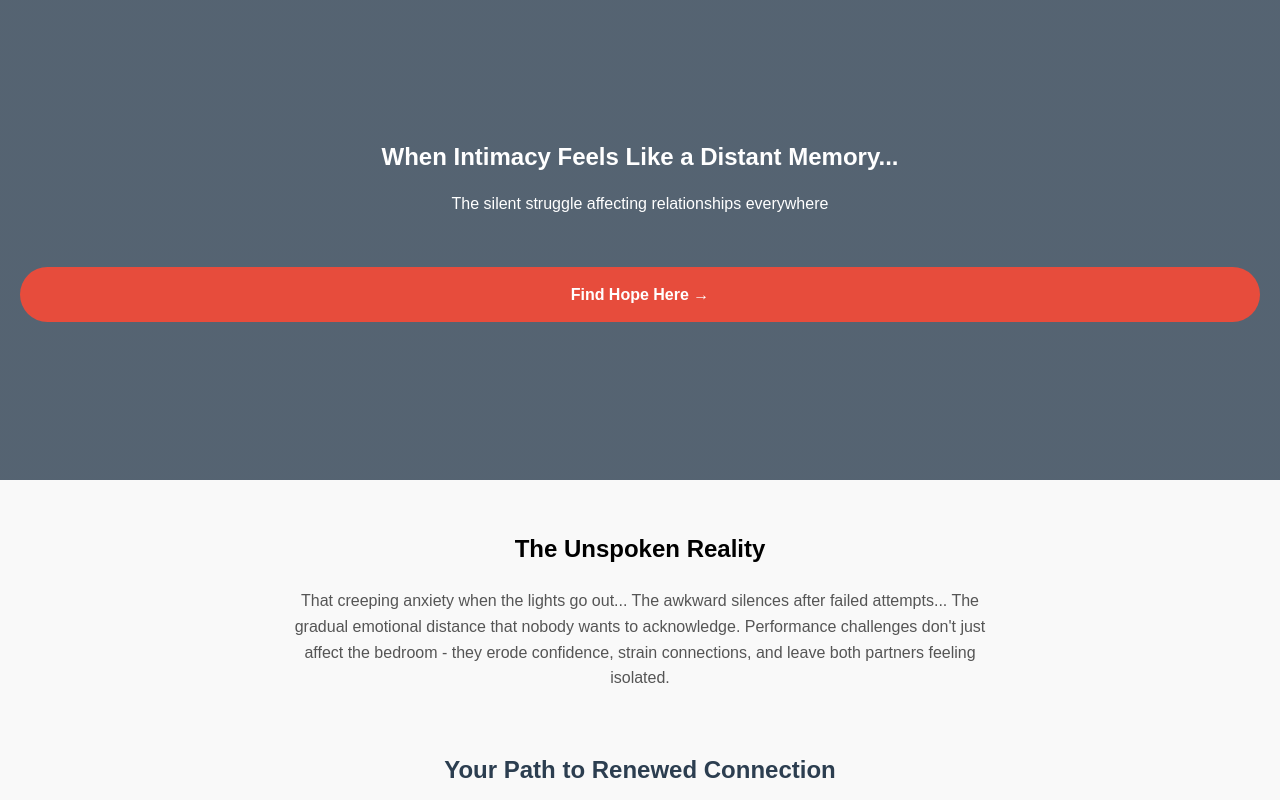
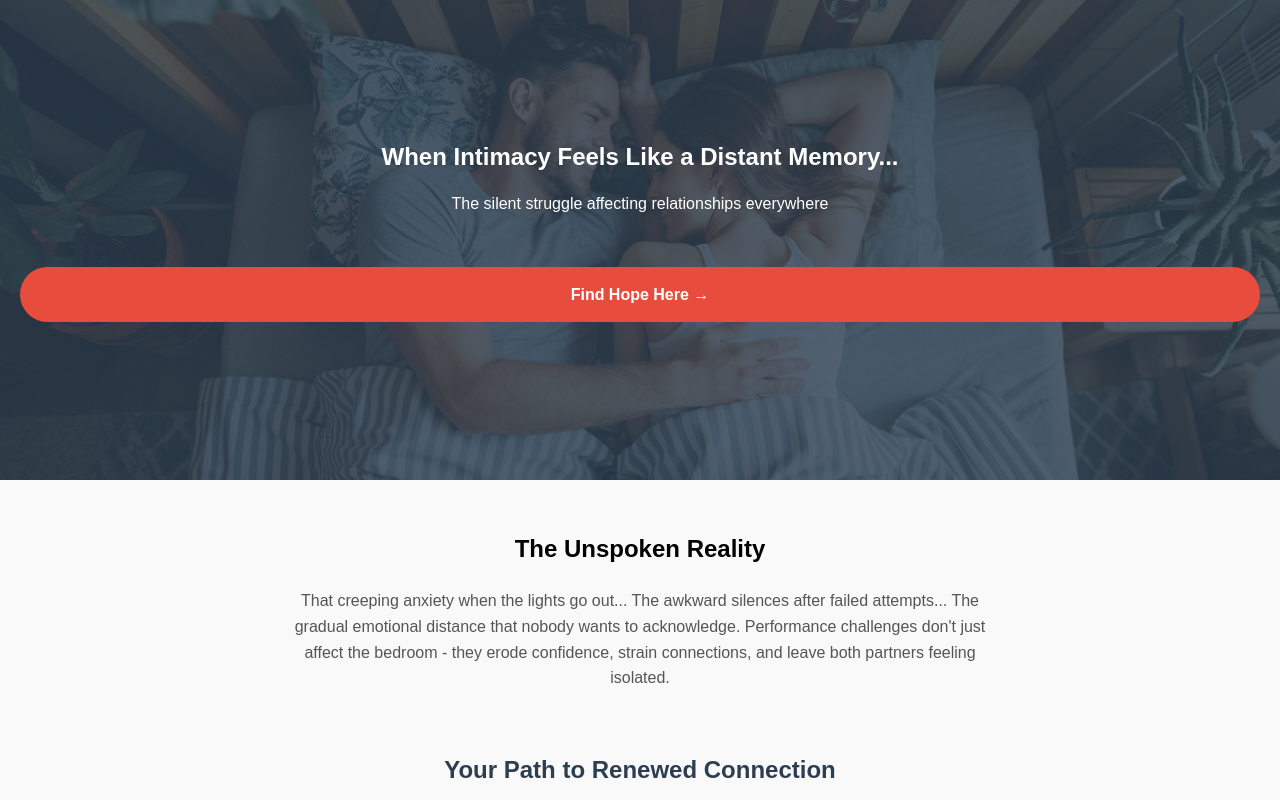
Before and after one commit to HowNow101/NBoost, a plain HTML site: page index.html in a window 1280 px wide. Shown: the top 800 px of the page. Drawn offline with Linux system fonts and the light colour scheme.

Commit message:
Update index.html

```diff
--- a/index.html
+++ b/index.html
@@ -20,7 +20,7 @@
 
         .hero {
             background: linear-gradient(rgba(44, 62, 80, 0.8), rgba(44, 62, 80, 0.8)),
-                        url('images/image-1') center/cover;
+                        url('images/image-1.jpeg') center/cover;
             color: white;
             padding: 120px 20px;
             min-height: 60vh;
```
